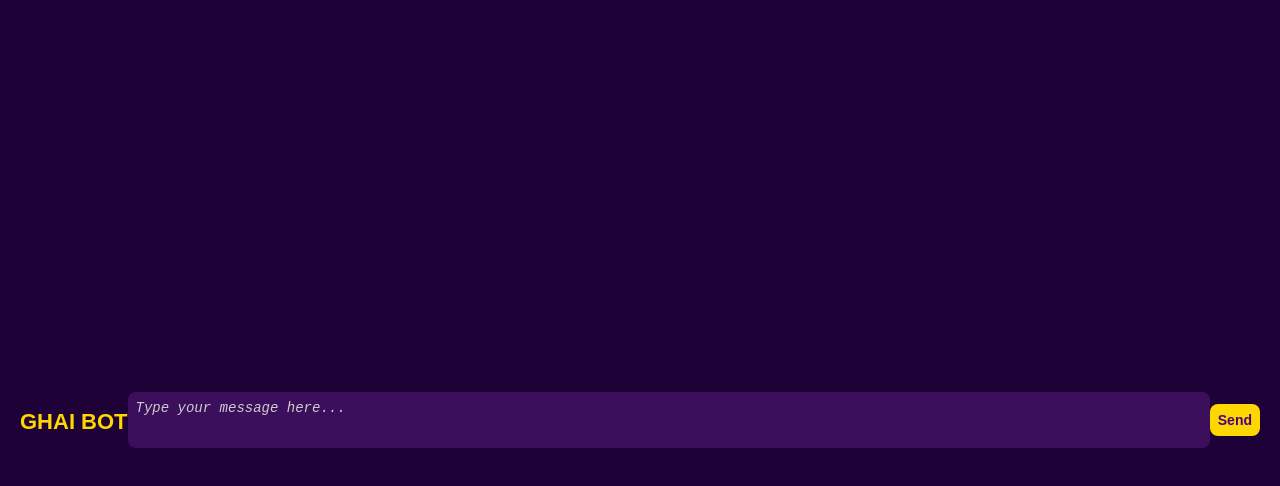
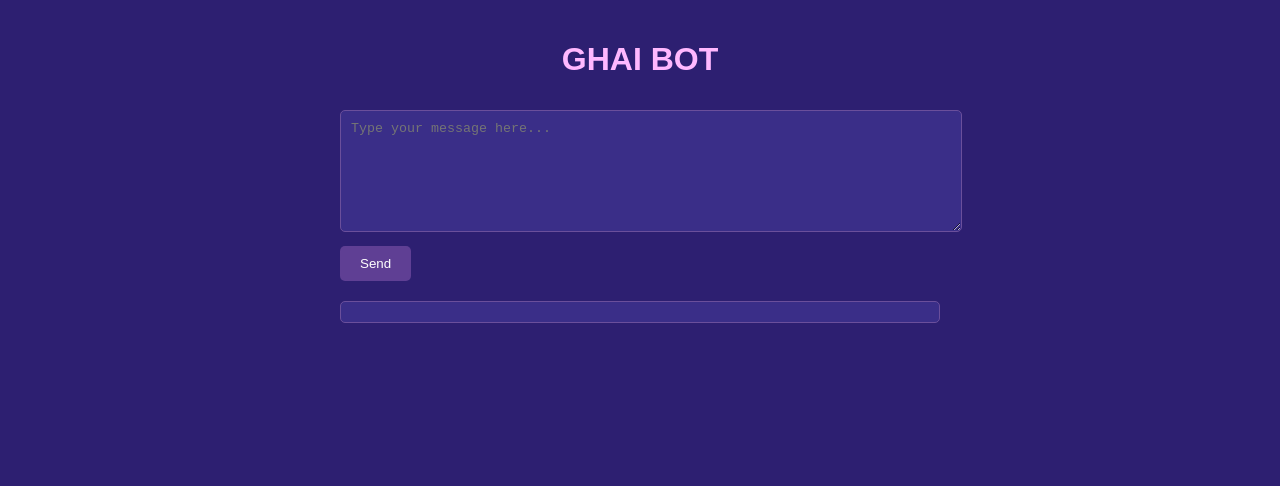
Before and after one commit to dhruv-ghai/ghaibot, a plain HTML site: page index.html in a window 1280 px wide. Drawn offline with Linux system fonts and the light colour scheme.

Commit message:
Update styles.css

```diff
--- a/styles.css
+++ b/styles.css
@@ -1,141 +1,56 @@
-/* Dark Purple Professional Chatbot UI */
+/* General body style */
 body {
-    font-family: 'Arial', sans-serif;
-    background: #1e0136;
-    color: white;
+    font-family: Arial, sans-serif;
     padding: 20px;
-    margin: 0;
-    height: 100vh;
-    display: flex;
-    justify-content: center;
-    align-items: center;
-}
-
-/* Chat container */
-.chat-container {
-    background: #2c0e4d;
-    padding: 15px;
-    border-radius: 15px;
-    box-shadow: 0 4px 10px rgba(0, 0, 0, 0.3);
-    width: 100%;
-    max-width: 500px;
-    display: flex;
-    flex-direction: column;
-    height: 90vh;
-    max-height: 600px;
-}
-
-/* Chatbot title */
-h1 {
-    font-size: 22px;
-    text-align: center;
-    color: #ffd700;
-    margin-bottom: 10px;
-}
-
-/* Chat box */
-#chat-box {
-    background: #1a022b;
-    padding: 10px;
-    border-radius: 10px;
-    flex: 1;
-    overflow-y: auto;
-    display: flex;
-    flex-direction: column;
-    gap: 8px;
-    margin-bottom: 10px;
-}
-
-/* Chat messages */
-.chat-message {
-    padding: 8px;
-    border-radius: 8px;
-    max-width: 80%;
-    font-size: 14px;
-    word-wrap: break-word;
-    line-height: 1.4;
-}
-
-/* User message (right side) */
-.user-message {
-    background: #6a0dad;
-    align-self: flex-end;
+    max-width: 600px;
+    margin: auto;
+    background-color: #2d1f71; /* Dark purple background */
     color: white;
 }
 
-/* AI message (left side) */
-.ai-message {
-    background: #4a0080;
-    align-self: flex-start;
-    color: #ffd700;
+/* Textarea style */
+textarea {
+    width: 100%;
+    height: 100px;
+    margin: 10px 0;
+    padding: 10px;
+    border-radius: 5px;
+    background-color: #3a2e88; /* Slightly lighter purple */
+    color: white;
+    border: 1px solid #6a4f9b;
 }
 
-/* Error message */
-.error-message {
-    background: #ff4c4c;
-    align-self: center;
+/* Button style */
+button {
+    padding: 10px 20px;
+    background-color: #5f3f94; /* Purple color for button */
     color: white;
-}
-
-/* Input area */
-.input-area {
-    display: flex;
-    gap: 8px;
-    align-items: center;
-}
-
-/* Input box */
-textarea {
-    flex: 1;
-    height: 40px;
-    padding: 8px;
     border: none;
-    border-radius: 8px;
-    resize: none;
-    font-size: 14px;
-    outline: none;
-    background: #3b0f5b;
-    color: white;
-    overflow-y: auto;
-}
-
-textarea::placeholder {
-    color: #ccc;
-    font-style: italic;
-}
-
-/* Send button */
-button {
-    padding: 8px;
-    font-size: 14px;
-    border: none;
-    border-radius: 8px;
-    background: #ffd700;
-    color: #4a0080;
     cursor: pointer;
-    transition: 0.3s;
-    font-weight: bold;
-    flex-shrink: 0;
+    border-radius: 5px;
 }
 
 button:hover {
-    background: #ffcc00;
-    transform: scale(1.05);
+    background-color: #4a2f74; /* Slightly darker purple on hover */
 }
 
-/* Responsive Design */
-@media (max-width: 600px) {
-    .chat-container {
-        max-width: 100%;
-        height: 100%;
-        border-radius: 0;
-    }
+/* Response message style */
+#response {
+    margin-top: 20px;
+    padding: 10px;
+    border: 1px solid #6a4f9b;
+    background-color: #3a2e88;
+    border-radius: 5px;
+}
 
-    #chat-box {
-        font-size: 13px;
-    }
+/* Header style */
+h1 {
+    text-align: center;
+    color: #ffb8ff;
+}
 
-    button {
-        font-size: 12px;
-    }
+/* Input textarea style */
+#user-input {
+    border: 1px solid #6a4f9b;
+    border-radius: 5px;
 }
```
